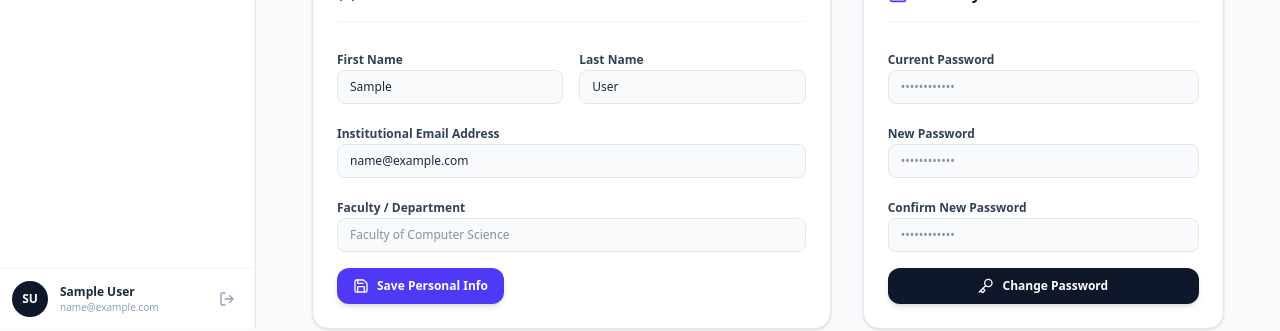
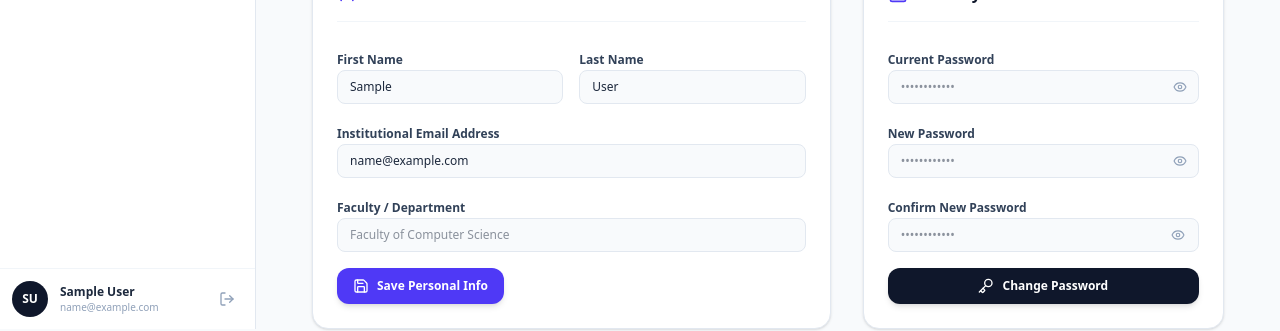
Before and after one commit to AmandiArangala/UniPulse, a Next.js app in the folder frontend/: page /profile in a window 1280 px wide. Shown: the part 471-802 px from the top of the page. Built offline with nearby package versions, Linux system fonts and the light colour scheme; no server answers; sample sign-in values are in the browser's storage.

Commit message:
feat(auth): Add eye/eye-off password visibility toggle to login, register, reset, and admin forms

```diff
--- a/frontend/src/app/(auth)/register/page.tsx
+++ b/frontend/src/app/(auth)/register/page.tsx
@@ -8,7 +8,7 @@ import { zodResolver } from '@hookform/resolvers/zod';
 import { registerSchema, RegisterFormData } from '@/lib/validations/auth';
 import { useAuth } from '@/context/AuthContext';
 import { UserRole } from '@/types/auth';
-import { Mail, Lock, User, UserCheck, Shield, ArrowRight, Loader2, CheckCircle2, Circle, XCircle } from 'lucide-react';
+import { Mail, Lock, User, UserCheck, Shield, ArrowRight, Loader2, CheckCircle2, Circle, XCircle, Eye, EyeOff } from 'lucide-react';
 import { toast } from 'sonner';
 
 export default function RegisterPage() {
@@ -16,6 +16,8 @@ export default function RegisterPage() {
   const { register: registerAuth } = useAuth();
   const [isSubmitting, setIsSubmitting] = useState(false);
   const [hasAttemptedSubmit, setHasAttemptedSubmit] = useState(false);
+  const [showPassword, setShowPassword] = useState(false);
+  const [showConfirmPassword, setShowConfirmPassword] = useState(false);
 
   const {
     register,
@@ -211,12 +213,20 @@ export default function RegisterPage() {
               <Lock className="w-4 h-4 absolute left-3 top-1/2 -translate-y-1/2 text-slate-500" />
               <input
                 {...register('password')}
-                type="password"
+                type={showPassword ? 'text' : 'password'}
                 placeholder="••••••••••••"
-                className={`w-full pl-9 pr-4 py-2.5 text-sm rounded-xl bg-slate-900 border ${
+                className={`w-full pl-9 pr-10 py-2.5 text-sm rounded-xl bg-slate-900 border ${
                   errors.password ? 'border-rose-500' : 'border-slate-800 focus:ring-indigo-500'
                 } text-white placeholder-slate-500 focus:outline-none focus:ring-2 transition-all`}
               />
+              <button
+                type="button"
+                onClick={() => setShowPassword(!showPassword)}
+                className="absolute right-3 top-1/2 -translate-y-1/2 p-1 text-slate-400 hover:text-slate-200 transition-colors focus:outline-none cursor-pointer"
+                title={showPassword ? 'Hide password' : 'Show password'}
+              >
+                {showPassword ? <EyeOff className="w-4 h-4" /> : <Eye className="w-4 h-4" />}
+              </button>
             </div>
             {errors.password && (
               <p className="text-xs text-rose-400 mt-1">{errors.password.message}</p>
@@ -231,12 +241,20 @@ export default function RegisterPage() {
               <Lock className="w-4 h-4 absolute left-3 top-1/2 -translate-y-1/2 text-slate-500" />
               <input
                 {...register('confirmPassword')}
-                type="password"
+                type={showConfirmPassword ? 'text' : 'password'}
                 placeholder="••••••••••••"
-                className={`w-full pl-9 pr-4 py-2.5 text-sm rounded-xl bg-slate-900 border ${
+                className={`w-full pl-9 pr-10 py-2.5 text-sm rounded-xl bg-slate-900 border ${
                   errors.confirmPassword ? 'border-rose-500' : 'border-slate-800 focus:ring-indigo-500'
                 } text-white placeholder-slate-500 focus:outline-none focus:ring-2 transition-all`}
               />
+              <button
+                type="button"
+                onClick={() => setShowConfirmPassword(!showConfirmPassword)}
+                className="absolute right-3 top-1/2 -translate-y-1/2 p-1 text-slate-400 hover:text-slate-200 transition-colors focus:outline-none cursor-pointer"
+                title={showConfirmPassword ? 'Hide password' : 'Show password'}
+              >
+                {showConfirmPassword ? <EyeOff className="w-4 h-4" /> : <Eye className="w-4 h-4" />}
+              </button>
             </div>
             {errors.confirmPassword && (
               <p className="text-xs text-rose-400 mt-1">{errors.confirmPassword.message}</p>
--- a/frontend/src/app/(auth)/reset-password/page.tsx
+++ b/frontend/src/app/(auth)/reset-password/page.tsx
@@ -7,7 +7,7 @@ import { useForm } from 'react-hook-form';
 import { zodResolver } from '@hookform/resolvers/zod';
 import { resetPasswordSchema, ResetPasswordFormData } from '@/lib/validations/auth';
 import { authService } from '@/lib/auth-service';
-import { KeyRound, Lock, ArrowRight, ArrowLeft, Loader2, CheckCircle2 } from 'lucide-react';
+import { KeyRound, Lock, ArrowRight, ArrowLeft, Loader2, CheckCircle2, Eye, EyeOff } from 'lucide-react';
 import { toast } from 'sonner';
 
 function ResetPasswordForm() {
@@ -16,6 +16,8 @@ function ResetPasswordForm() {
   const defaultToken = searchParams.get('token') || '';
 
   const [isSubmitting, setIsSubmitting] = useState(false);
+  const [showPassword, setShowPassword] = useState(false);
+  const [showConfirmPassword, setShowConfirmPassword] = useState(false);
 
   const {
     register,
@@ -80,12 +82,20 @@ function ResetPasswordForm() {
           <Lock className="w-4 h-4 absolute left-3 top-1/2 -translate-y-1/2 text-slate-500" />
           <input
             {...register('password')}
-            type="password"
+            type={showPassword ? 'text' : 'password'}
             placeholder="••••••••••••"
-            className={`w-full pl-9 pr-4 py-2.5 text-sm rounded-xl bg-slate-900 border ${
+            className={`w-full pl-9 pr-10 py-2.5 text-sm rounded-xl bg-slate-900 border ${
               errors.password ? 'border-rose-500' : 'border-slate-800 focus:ring-indigo-500'
             } text-white placeholder-slate-500 focus:outline-none focus:ring-2 transition-all`}
           />
+          <button
+            type="button"
+            onClick={() => setShowPassword(!showPassword)}
+            className="absolute right-3 top-1/2 -translate-y-1/2 p-1 text-slate-400 hover:text-slate-200 transition-colors focus:outline-none cursor-pointer"
+            title={showPassword ? 'Hide password' : 'Show password'}
+          >
+            {showPassword ? <EyeOff className="w-4 h-4" /> : <Eye className="w-4 h-4" />}
+          </button>
         </div>
         {errors.password && (
           <p className="text-xs text-rose-400 mt-1">{errors.password.message}</p>
@@ -101,12 +111,20 @@ function ResetPasswordForm() {
           <Lock className="w-4 h-4 absolute left-3 top-1/2 -translate-y-1/2 text-slate-500" />
           <input
             {...register('confirmPassword')}
-            type="password"
+            type={showConfirmPassword ? 'text' : 'password'}
             placeholder="••••••••••••"
-            className={`w-full pl-9 pr-4 py-2.5 text-sm rounded-xl bg-slate-900 border ${
+            className={`w-full pl-9 pr-10 py-2.5 text-sm rounded-xl bg-slate-900 border ${
               errors.confirmPassword ? 'border-rose-500' : 'border-slate-800 focus:ring-indigo-500'
             } text-white placeholder-slate-500 focus:outline-none focus:ring-2 transition-all`}
           />
+          <button
+            type="button"
+            onClick={() => setShowConfirmPassword(!showConfirmPassword)}
+            className="absolute right-3 top-1/2 -translate-y-1/2 p-1 text-slate-400 hover:text-slate-200 transition-colors focus:outline-none cursor-pointer"
+            title={showConfirmPassword ? 'Hide password' : 'Show password'}
+          >
+            {showConfirmPassword ? <EyeOff className="w-4 h-4" /> : <Eye className="w-4 h-4" />}
+          </button>
         </div>
         {errors.confirmPassword && (
           <p className="text-xs text-rose-400 mt-1">{errors.confirmPassword.message}</p>
--- a/frontend/src/app/(dashboard)/profile/page.tsx
+++ b/frontend/src/app/(dashboard)/profile/page.tsx
@@ -20,6 +20,8 @@ import {
   Smartphone,
   Clock,
   Sparkles,
+  Eye,
+  EyeOff,
 } from 'lucide-react';
 import { toast } from 'sonner';
 
@@ -27,6 +29,9 @@ export default function ProfilePage() {
   const { user, role, updateProfile, accessToken } = useAuth();
   const [isUpdatingProfile, setIsUpdatingProfile] = useState(false);
   const [isUpdatingPassword, setIsUpdatingPassword] = useState(false);
+  const [showCurrentPassword, setShowCurrentPassword] = useState(false);
+  const [showNewPassword, setShowNewPassword] = useState(false);
+  const [showConfirmPassword, setShowConfirmPassword] = useState(false);
 
   // Split name into first and last name
   const nameParts = user.name.split(' ');
@@ -256,12 +261,22 @@ export default function ProfilePage() {
                   <label className="text-xs font-semibold text-slate-700 dark:text-slate-300">
                     Current Password
                   </label>
+                  <div className="relative">
                     <input
                       {...registerPassword('currentPassword')}
-                    type="password"
+                      type={showCurrentPassword ? 'text' : 'password'}
                       placeholder="••••••••••••"
-                    className="w-full px-3 py-2 text-xs rounded-lg border border-slate-200 dark:border-slate-700 bg-slate-50 dark:bg-slate-800 text-slate-800 dark:text-slate-100 focus:outline-none focus:ring-2 focus:ring-indigo-500"
+                      className="w-full pl-3 pr-9 py-2 text-xs rounded-lg border border-slate-200 dark:border-slate-700 bg-slate-50 dark:bg-slate-800 text-slate-800 dark:text-slate-100 focus:outline-none focus:ring-2 focus:ring-indigo-500"
                     />
+                    <button
+                      type="button"
+                      onClick={() => setShowCurrentPassword(!showCurrentPassword)}
+                      className="absolute right-2.5 top-1/2 -translate-y-1/2 p-0.5 text-slate-400 hover:text-slate-600 dark:hover:text-slate-200 transition-colors focus:outline-none cursor-pointer"
+                      title={showCurrentPassword ? 'Hide password' : 'Show password'}
+                    >
+                      {showCurrentPassword ? <EyeOff className="w-3.5 h-3.5" /> : <Eye className="w-3.5 h-3.5" />}
+                    </button>
+                  </div>
                   {passwordErrors.currentPassword && (
                     <p className="text-xs text-rose-500 mt-0.5">{passwordErrors.currentPassword.message}</p>
                   )}
@@ -271,12 +286,22 @@ export default function ProfilePage() {
                   <label className="text-xs font-semibold text-slate-700 dark:text-slate-300">
                     New Password
                   </label>
+                  <div className="relative">
                     <input
                       {...registerPassword('newPassword')}
-                    type="password"
+                      type={showNewPassword ? 'text' : 'password'}
                       placeholder="••••••••••••"
-                    className="w-full px-3 py-2 text-xs rounded-lg border border-slate-200 dark:border-slate-700 bg-slate-50 dark:bg-slate-800 text-slate-800 dark:text-slate-100 focus:outline-none focus:ring-2 focus:ring-indigo-500"
+                      className="w-full pl-3 pr-9 py-2 text-xs rounded-lg border border-slate-200 dark:border-slate-700 bg-slate-50 dark:bg-slate-800 text-slate-800 dark:text-slate-100 focus:outline-none focus:ring-2 focus:ring-indigo-500"
                     />
+                    <button
+                      type="button"
+                      onClick={() => setShowNewPassword(!showNewPassword)}
+                      className="absolute right-2.5 top-1/2 -translate-y-1/2 p-0.5 text-slate-400 hover:text-slate-600 dark:hover:text-slate-200 transition-colors focus:outline-none cursor-pointer"
+                      title={showNewPassword ? 'Hide password' : 'Show password'}
+                    >
+                      {showNewPassword ? <EyeOff className="w-3.5 h-3.5" /> : <Eye className="w-3.5 h-3.5" />}
+                    </button>
+                  </div>
                   {passwordErrors.newPassword && (
                     <p className="text-xs text-rose-500 mt-0.5">{passwordErrors.newPassword.message}</p>
                   )}
@@ -286,12 +311,22 @@ export default function ProfilePage() {
                   <label className="text-xs font-semibold text-slate-700 dark:text-slate-300">
                     Confirm New Password
                   </label>
+                  <div className="relative">
                     <input
                       {...registerPassword('confirmPassword')}
-                    type="password"
+                      type={showConfirmPassword ? 'text' : 'password'}
                       placeholder="••••••••••••"
-                    className="w-full px-3 py-2 text-xs rounded-lg border border-slate-200 dark:border-slate-700 bg-slate-50 dark:bg-slate-800 text-slate-800 dark:text-slate-100 focus:outline-none focus:ring-2 focus:ring-indigo-500"
+                      className="w-full pl-3 pr-9 py-2 text-xs rounded-lg border border-slate-200 dark:border-slate-700 bg-slate-50 dark:bg-slate-800 text-slate-800 dark:text-slate-100 focus:outline-none focus:ring-2 focus:ring-indigo-500"
                     />
+                    <button
+                      type="button"
+                      onClick={() => setShowConfirmPassword(!showConfirmPassword)}
+                      className="absolute right-2.5 top-1/2 -translate-y-1/2 p-1 text-slate-400 hover:text-slate-600 dark:hover:text-slate-200 transition-colors focus:outline-none cursor-pointer"
+                      title={showConfirmPassword ? 'Hide password' : 'Show password'}
+                    >
+                      {showConfirmPassword ? <EyeOff className="w-3.5 h-3.5" /> : <Eye className="w-3.5 h-3.5" />}
+                    </button>
+                  </div>
                   {passwordErrors.confirmPassword && (
                     <p className="text-xs text-rose-500 mt-0.5">{passwordErrors.confirmPassword.message}</p>
                   )}
```
Also changed, not shown: frontend/src/app/(auth)/login/page.tsx (+12 -3 lines), frontend/src/components/admin/CreateUserModal.tsx (+12 -3 lines). Lines whose indentation alone changed are shown as unchanged.
